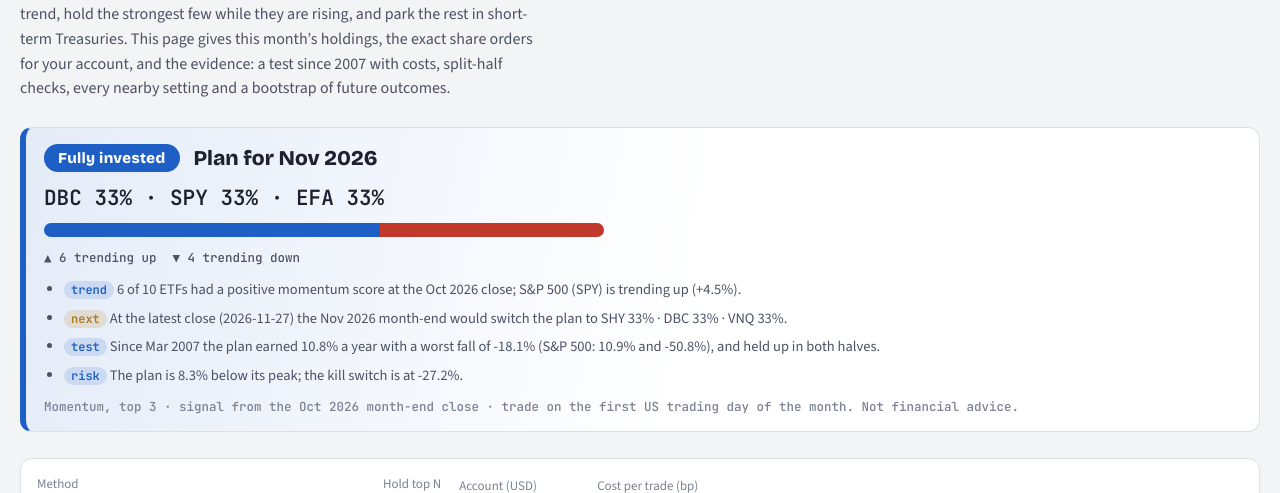
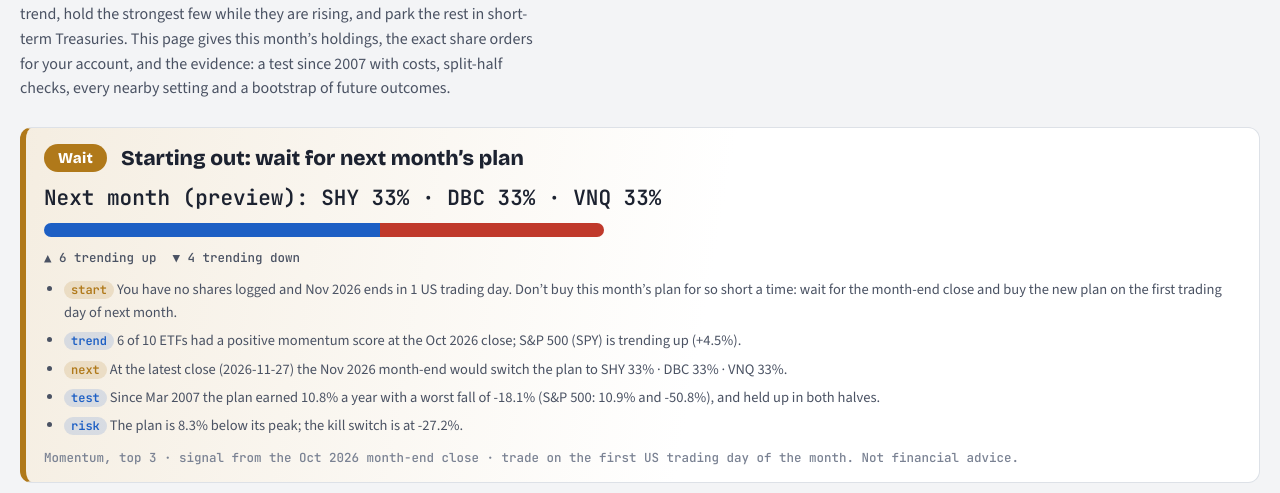
Before and after one commit to BoonWui/BoonWui.github.io, a plain HTML site: page etf-trend/index.html in a window 1280 px wide. Shown: the part 238-731 px from the top of the page. Drawn offline with nearby package versions, Linux system fonts and the light colour scheme.

Commit message:
ETF Trend: new starters with no shares logged wait for next month's plan when 2 or fewer trading days are left
Co-Authored-By: Claude Opus 5.5 <noreply@anthropic.com>

```diff
--- a/etf-trend/index.html
+++ b/etf-trend/index.html
@@ -434,10 +434,16 @@
       '<li><span class="chip ' + (ok ? 'b' : 'a') + '">test</span> ' + (ok ? 'Since ' + mName(labels[0]) + ' the plan earned ' + pc0(S.cagr) + ' a year with a worst fall of ' + pc0(S.mdd) + ' (S&amp;P 500: ' + pc0(SS.cagr) + ' and ' + pc0(SS.mdd) + '), and held up in both halves.' : 'With these settings the plan does not clearly beat the S&amp;P 500 in both halves; the defaults (momentum, top 3) are the tested ones.') + '</li>',
       '<li><span class="chip ' + (curDD < killDD ? 's' : 'b') + '">risk</span> The plan is ' + pc0(-curDD) + ' below its peak; the kill switch is at ' + pc0(killDD) + '.</li>'
     ].join('');
+    // a new starter with no shares logged and the month nearly over should wait for next month's plan instead of buying this one for a day or two
+    var hv = store.hold || {}, haveAny = Object.keys(hv).some(function (t) { return +hv[t] > 0; });
+    var today = new Date(), eom = new Date(today.getFullYear(), today.getMonth() + 1, 0, 23, 59), bizLeft = 0;
+    for (var dd = new Date(today); dd <= eom; dd.setDate(dd.getDate() + 1)) if (dd.getDay() > 0 && dd.getDay() < 6) bizLeft++;
+    var waitNew = !haveAny && bizLeft <= 2 && prev && chg.length;
+    if (waitNew) { cls = 'amber'; word = 'Wait'; pts = '<li><span class="chip a">start</span> You have no shares logged and ' + mName(mHold) + ' ends in ' + bizLeft + ' US trading day' + (bizLeft > 1 ? 's' : '') + '. Don’t buy this month’s plan for so short a time: wait for the month-end close and buy the new plan on the first trading day of next month.</li>' + pts; }
     var v = $('verdict');
     v.className = 'verdict ' + cls;
-    v.innerHTML = '<div class="vh"><span class="badge-v">' + word + '</span><h2>Plan for ' + mName(mHold) + '</h2></div>' +
-      '<div class="order">' + (held.length ? wl(cur.w) : 'Everything in SHY (short Treasuries)') + '</div>' +
+    v.innerHTML = '<div class="vh"><span class="badge-v">' + word + '</span><h2>' + (waitNew ? 'Starting out: wait for next month’s plan' : 'Plan for ' + mName(mHold)) + '</h2></div>' +
+      '<div class="order">' + (waitNew ? 'Next month (preview): ' + wl(prev.w) : held.length ? wl(cur.w) : 'Everything in SHY (short Treasuries)') + '</div>' +
       '<div class="split" aria-hidden="true"><i class="b" style="width:' + (upN / c.U.length * 100) + '%"></i><i class="s" style="width:' + (dnN / c.U.length * 100) + '%"></i></div>' +
       '<div class="splitl"><span>▲ ' + upN + ' trending up</span><span>▼ ' + dnN + ' trending down</span></div>' +
       '<ul>' + pts + '</ul>' +
```
